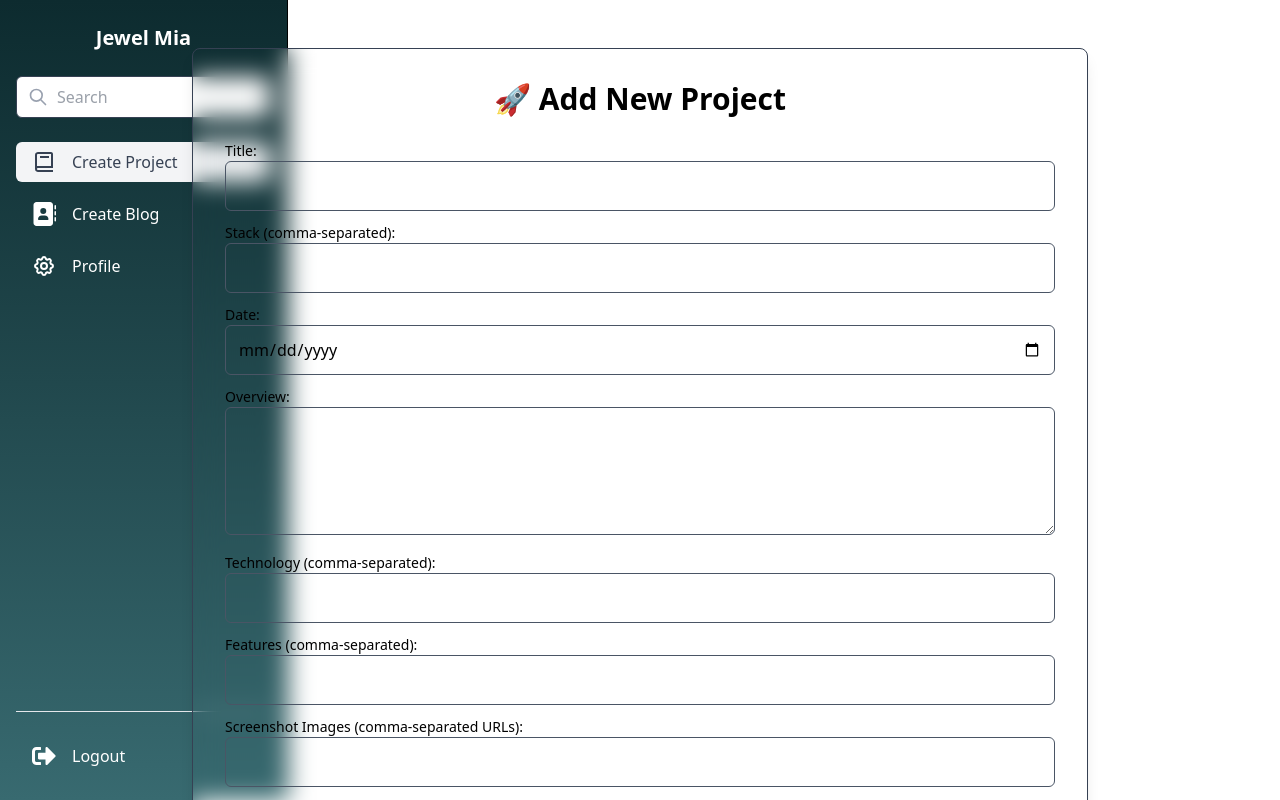
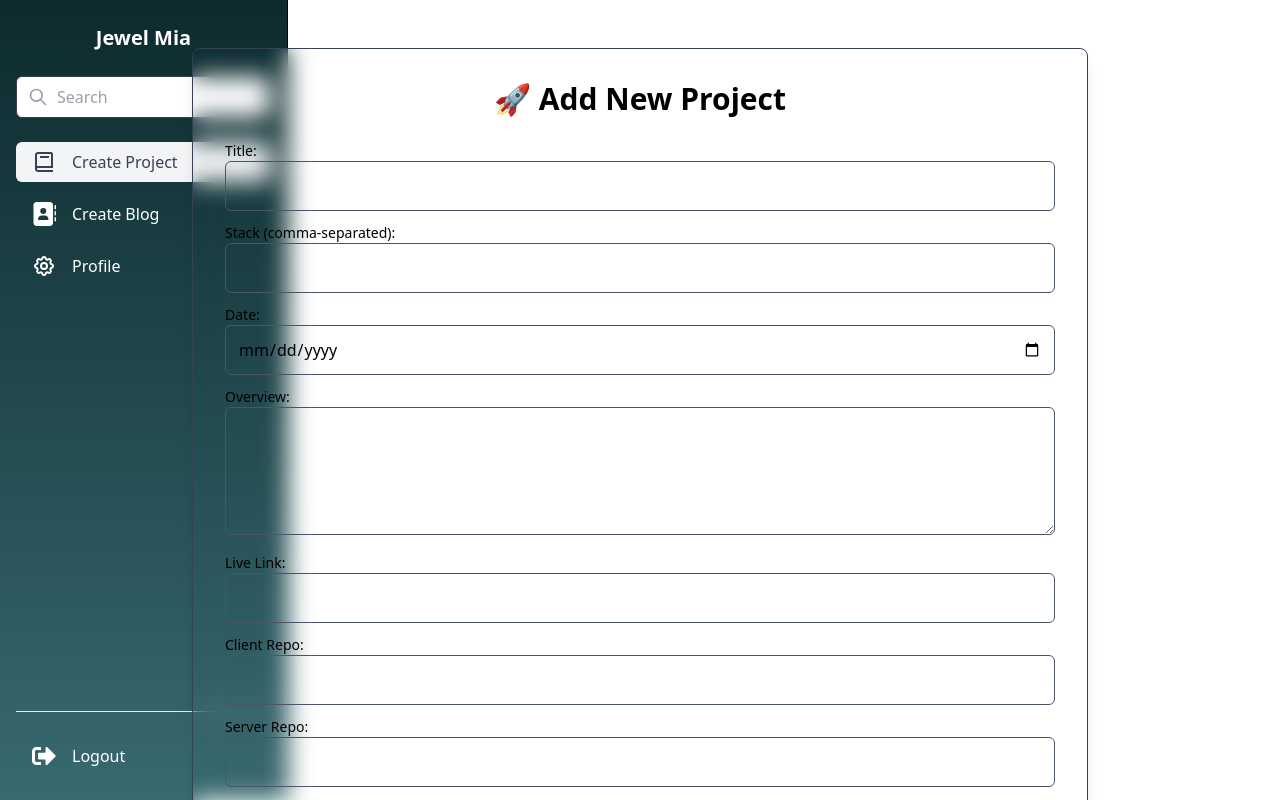
Before and after one commit to jewel1269/portfolio-admin, a React (Vite) app: page /dashboard/createProject in a window 1280 px wide. Shown: the top 800 px of the page. Built offline with nearby package versions, Linux system fonts and the light colour scheme; sample sign-in values are in the browser's storage.

Commit message:
add new section in the both from

```diff
--- a/src/components/create-project/project.tsx
+++ b/src/components/create-project/project.tsx
@@ -12,6 +12,9 @@ interface ProjectFormData {
   stack: string[];
   date: string;
   overview: string;
+  live: string,
+  client:string,
+  server:string,
   technology: string[];
   features: string[];
   screenshotImages: string[];
@@ -120,6 +123,22 @@ const ProjectForm = () => {
             className="w-full p-3 rounded-md border border-gray-600 text-black h-32"
           ></textarea>
 
+          <label className="block text-sm text-black mt-3">Live Link:</label>
+          <input
+            {...register("live", { required: true })}
+            className="w-full p-3 rounded-md border border-gray-600 text-black"
+          />
+          <label className="block text-sm text-black mt-3">Client Repo: </label>
+          <input
+            {...register("client", { required: true })}
+            className="w-full p-3 rounded-md border border-gray-600 text-black"
+          />
+          <label className="block text-sm text-black mt-3">Server Repo:</label>
+          <input
+            {...register("server", { required: true })}
+            className="w-full p-3 rounded-md border border-gray-600 text-black"
+          />
+
           <label className="block text-sm text-black mt-3">
             Technology (comma-separated):
           </label>
```
